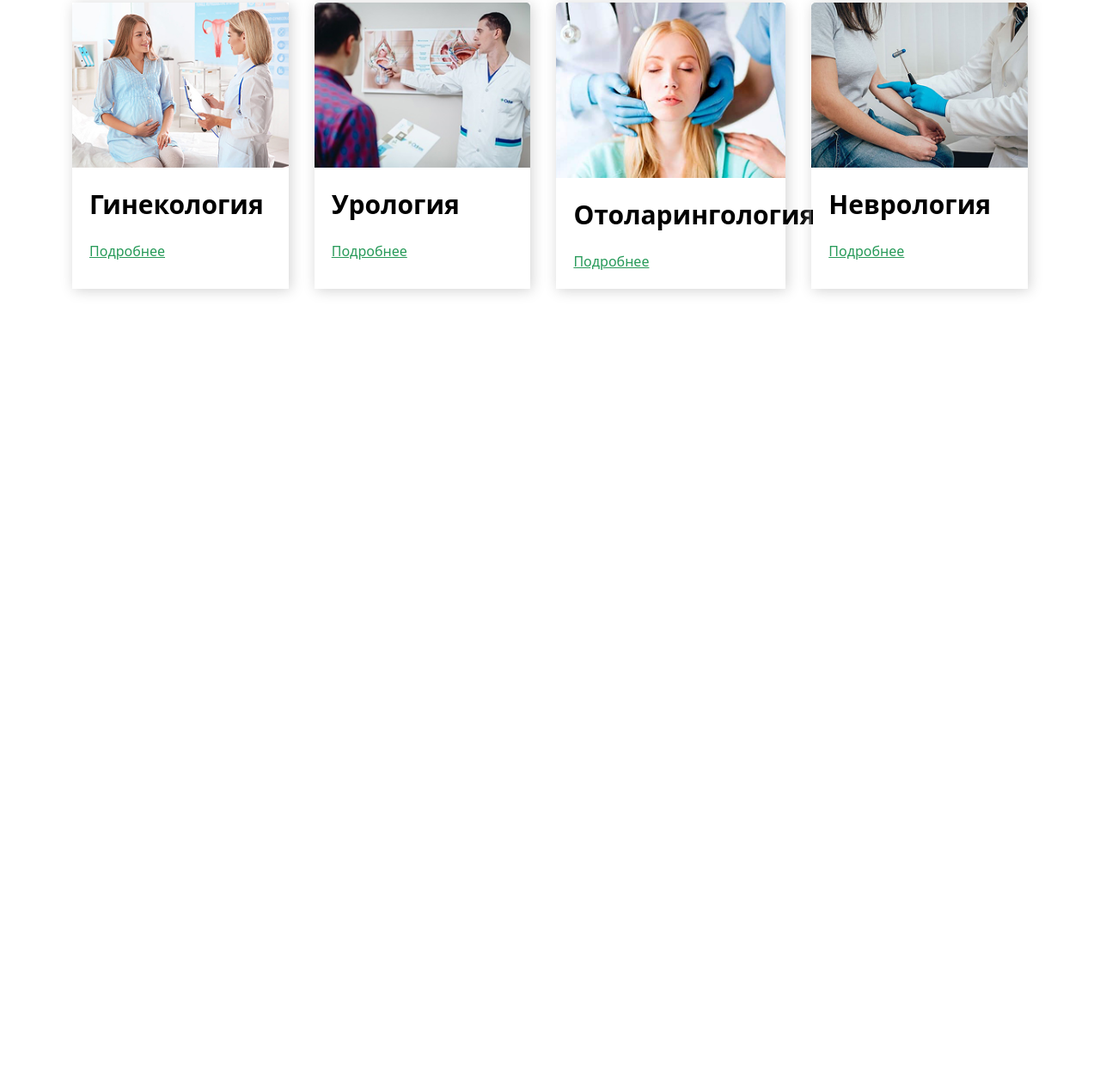
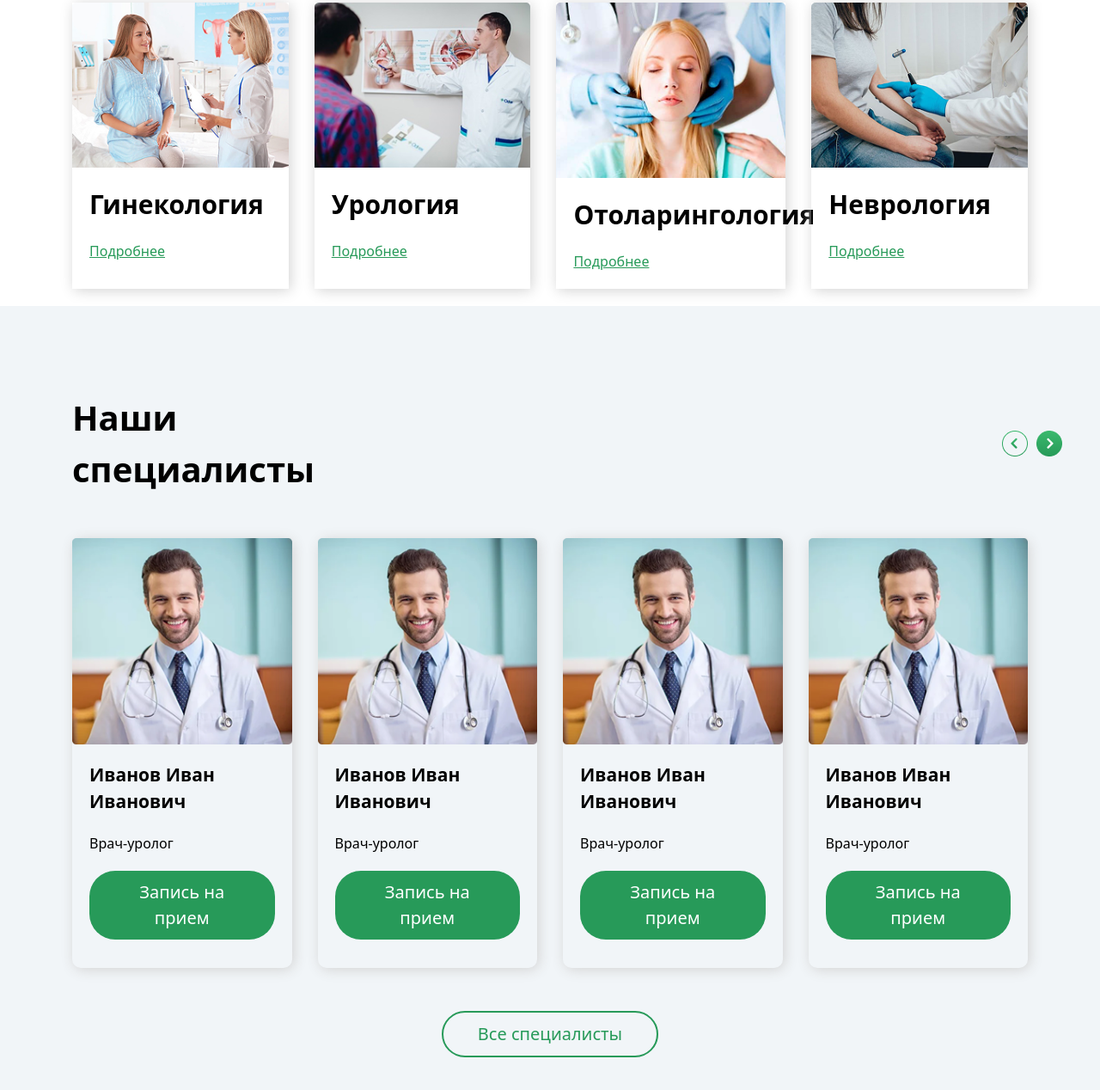
Before and after one commit to MuhammadEvazov/project4, a website: page src/index.html in a window 1280 px wide. Shown: the part 2025-3293 px from the top of the page at 86% size. Before the commit the page ends 2381 px from the top, so only its background shows below. Drawn offline with nearby package versions, Linux system fonts and the light colour scheme; files that its build step writes are made by us from their sources.

Commit message:
third section created successfully

```diff
--- a/src/index.html
+++ b/src/index.html
@@ -56,11 +56,12 @@
     </header>
 
     <main>
-        <section class="p-[20px] lg:w-[90%] lg:m-auto lg:max-w-[1300px] flex flex-col items-center gap-[100px]">
+        <section class="section2 p-[20px] lg:w-[90%] lg:m-auto lg:max-w-[1300px] flex flex-col items-center gap-[100px]">
             <article class="flex flex-col gap-[30px] lg:flex-row lg:py-[100px]">
                 <aside class="flex flex-col gap-[30px]">
                     <h1 class="text-[40px] font-[700] lg:text-[60px]">Немного о нас</h1>
-                    <p class="text-[#686868]">Lorem ipsum dolor sit amet, consectetur adipiscing elit. Ipsum diam pretium risus, ultrices felis
+                    <p class="text-[#686868]">Lorem ipsum dolor sit amet, consectetur adipiscing elit. Ipsum diam
+                        pretium risus, ultrices felis
                         a. Adipiscing maecenas mattis ullamcorper magnis eget varius. At lobortis tristique mattis orci
                         aenean. Pretium, posuere tristique id potenti ac. Ac praesent arcu vitae arcu. Velit ut et, leo,
                         augue bibendum euismod in. Turpis massa, commodo vestibulum bibendum amet orci velit, risus.
@@ -69,38 +70,93 @@
                         <br> <br>
                         Lorem ipsum dolor sit amet, consectetur adipiscing elit. Ipsum diam pretium risus, ultrices
                         felis a. Adipiscing maecenas mattis ullamcorper magnis eget varius. At lobortis tristique mattis
-                        orci aenean. Pretium, posuere tristique id potenti ac. </p>
+                        orci aenean. Pretium, posuere tristique id potenti ac.
+                    </p>
                 </aside>
                 <img src="./Images/Mask group (6).png" alt="">
             </article>
             <article class="flex flex-col items-start gap-[20px] w-[100%] lg:justify-between lg:gap-[50px]">
                 <aside class="lg:flex-row lg:flex lg:justify-between lg:gap-[440px] lg:items-center">
                     <h1 class="text-[40px] font-[700] lg:text-[40px]">Направления нашей работы</h1>
-                    <button class="hidden lg:block py-[10px] lg:py-[20px] px-[30px] text-[white] bg-[#279A59] rounded-[30px] lg:text-[20px] lg:px-[40px]">Все направления ></button>
+                    <button
+                        class="hidden lg:block py-[10px] lg:py-[20px] px-[30px] text-[white] bg-[#279A59] rounded-[30px] lg:text-[20px] lg:px-[40px]">Все
+                        направления ></button>
                 </aside>
                 <aside class="w-[100%] lg:w-[100%] flex flex-col gap-[30px] lg:flex-row">
                     <div class="w-[100%] lg:w-[24%] flex flex-col gap-[20px] shadow-[2px_2px_15px_lightgray]">
                         <img src="./Images/Rectangle 5.png" alt="">
                         <h2 class="px-[20px] text-[30px] font-[700]">Гинекология</h2>
-                        <p class="px-[20px] pb-[20px] text- text-[#279A59] underline" >Подробнее</p>
+                        <p class="px-[20px] pb-[20px] text- text-[#279A59] underline">Подробнее</p>
                     </div>
                     <div class="w-[100%] lg:w-[24%] flex flex-col gap-[20px] shadow-[2px_2px_15px_lightgray]">
                         <img src="./Images/Rectangle 5 (1).png" alt="">
                         <h2 class="px-[20px] text-[30px] font-[700]">Урология</h2>
-                        <p class="px-[20px] pb-[20px] text- text-[#279A59] underline" >Подробнее</p>
+                        <p class="px-[20px] pb-[20px] text- text-[#279A59] underline">Подробнее</p>
                     </div>
                     <div class="w-[100%] lg:w-[24%] flex flex-col gap-[20px] shadow-[2px_2px_15px_lightgray]">
                         <img src="./Images/Rectangle 5 (2).png" alt="">
                         <h2 class="px-[20px] text-[30px] font-[700]">Отоларингология</h2>
-                        <p class="px-[20px] pb-[20px] text- text-[#279A59] underline" >Подробнее</p>
+                        <p class="px-[20px] pb-[20px] text- text-[#279A59] underline">Подробнее</p>
                     </div>
                     <div class="w-[100%] lg:w-[24%] flex flex-col gap-[20px] shadow-[2px_2px_15px_lightgray]">
                         <img src="./Images/Rectangle 5 (3).png" alt="">
                         <h2 class="px-[20px] text-[30px] font-[700]">Неврология</h2>
-                        <p class="px-[20px] pb-[20px] text- text-[#279A59] underline" >Подробнее</p>
+                        <p class="px-[20px] pb-[20px] text- text-[#279A59] underline">Подробнее</p>
                     </div>
                 </aside>
-                <button class="lg:hidden py-[10px] px-[30px] text-[white] bg-[#279A59] rounded-[30px] lg:text-[20px] lg:px-[40px]">Все направления ></button>
+                <button
+                    class="lg:hidden py-[10px] px-[30px] text-[white] bg-[#279A59] rounded-[30px] lg:text-[20px] lg:px-[40px]">Все
+                    направления ></button>
+            </article>
+        </section>
+
+        <section class="section3 bg-[#F1F5F8]">
+            <article
+                class="p-[20px] lg:w-[90%] lg:m-auto lg:max-w-[1300px] lg:py-[100px] flex flex-col items-start lg:items-center gap-[20px] w-[100%] lg:justify-between lg:gap-[50px]">
+                <aside class="lg:flex-row lg:flex lg:justify-between lg:gap-[800px] lg:items-center">
+                    <h1 class="text-[40px] font-[700] lg:text-[40px]">Наши специалисты</h1>
+                    <img class="hidden lg:block" src="./Images/Скрол.png" alt="">
+                </aside>
+                <aside class="w-[100%] lg:w-[100%] flex flex-col gap-[30px] lg:flex-row">
+                    <div
+                        class="w-[100%] h-[500px] rounded-[10px] lg:w-[24%] flex flex-col items-start gap-[20px] shadow-[2px_2px_15px_lightgray]">
+                        <img class="w-[100%]" src="./Images/Rectangle 5 (4).png" alt="">
+                        <h2 class="px-[20px] text-[21px] font-[700]">Иванов Иван Иванович</h2>
+                        <p class="px-[20px]  ">Врач-уролог</p>
+                        <button
+                            class="py-[10px] px-[20px] mx-[20px] text-[white] bg-[#279A59] rounded-[30px] lg:text-[20px] lg:px-[40px]">Запись
+                            на прием</button>
+                    </div>
+                    <div
+                        class="w-[100%] h-[500px] rounded-[10px] lg:w-[24%] flex flex-col items-start gap-[20px] shadow-[2px_2px_15px_lightgray]">
+                        <img class="w-[100%]" src="./Images/Rectangle 5 (4).png" alt="">
+                        <h2 class="px-[20px] text-[21px] font-[700]">Иванов Иван Иванович</h2>
+                        <p class="px-[20px]  ">Врач-уролог</p>
+                        <button
+                            class="py-[10px] px-[20px] mx-[20px] text-[white] bg-[#279A59] rounded-[30px] lg:text-[20px] lg:px-[40px]">Запись
+                            на прием</button>
+                    </div>
+                    <div
+                        class="w-[100%] h-[500px] rounded-[10px] lg:w-[24%] flex flex-col items-start gap-[20px] shadow-[2px_2px_15px_lightgray]">
+                        <img class="w-[100%]" src="./Images/Rectangle 5 (4).png" alt="">
+                        <h2 class="px-[20px] text-[21px] font-[700]">Иванов Иван Иванович</h2>
+                        <p class="px-[20px]  ">Врач-уролог</p>
+                        <button
+                            class="py-[10px] px-[20px] mx-[20px] text-[white] bg-[#279A59] rounded-[30px] lg:text-[20px] lg:px-[40px]">Запись
+                            на прием</button>
+                    </div>
+                    <div
+                        class="w-[100%] h-[500px] rounded-[10px] lg:w-[24%] flex flex-col items-start gap-[20px] shadow-[2px_2px_15px_lightgray]">
+                        <img class="w-[100%]" src="./Images/Rectangle 5 (4).png" alt="">
+                        <h2 class="px-[20px] text-[21px] font-[700]">Иванов Иван Иванович</h2>
+                        <p class="px-[20px]  ">Врач-уролог</p>
+                        <button
+                            class="py-[10px] px-[20px] mx-[20px] text-[white]  bg-[#279A59] rounded-[30px] lg:text-[20px] lg:px-[40px]">Запись
+                            на прием</button>
+                    </div>
+                </aside>
+                <button
+                    class="py-[10px] text-[#279A59] px-[40px] rounded-[30px] lg:text-[20px] lg:mx-[40px] border-[2px] border-solid border-[#279A59]">Все специалисты</button>
             </article>
         </section>
     </main>
```
Also changed, not shown: src/Images/Rectangle 5 (4).png (added), src/Images/Скрол.png (added).
